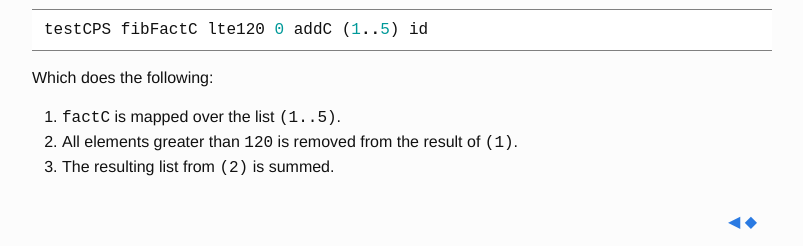
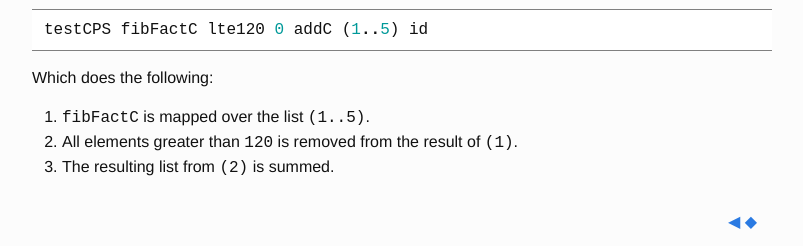
Before and after one commit to lazywithclass/project-lamp, a Jekyll site: the page built from website/book/chapter3.markdown, in a window 1280 px wide and 900 px high, scrolled down 15912 px. Shown: the part 651-897 px from the top of the window, without its empty margins (238-1041 px from the left). Built offline with Jekyll 4.4.1, drawn with Linux system fonts in a browser that asks for light colours; a script that is not in the unit is left out.

Commit message:
one little fix

````diff
--- a/website/book/chapter3.markdown
+++ b/website/book/chapter3.markdown
@@ -686,7 +686,7 @@ Try `testCPS` with:
 testCPS fibFactC lte120 0 addC (1..5) id
 ```
 Which does the following:
-1. `factC` is mapped over the list `(1..5)`.
+1. `fibFactC` is mapped over the list `(1..5)`.
 2. All elements greater than `120` is removed from the result of `(1)`.
 3. The resulting list from `(2)` is summed.
 
````
